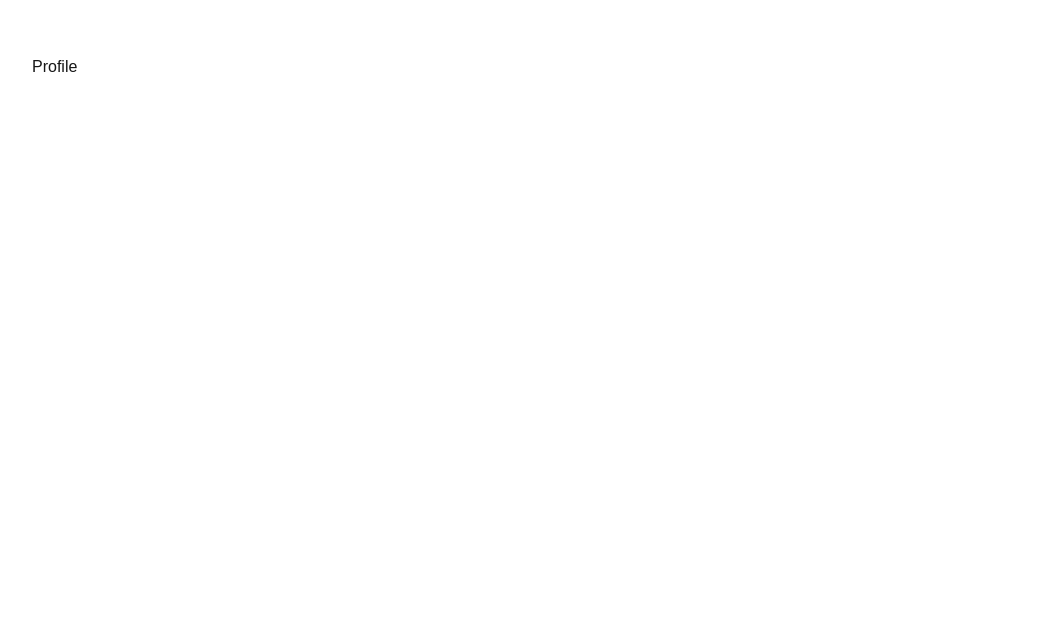
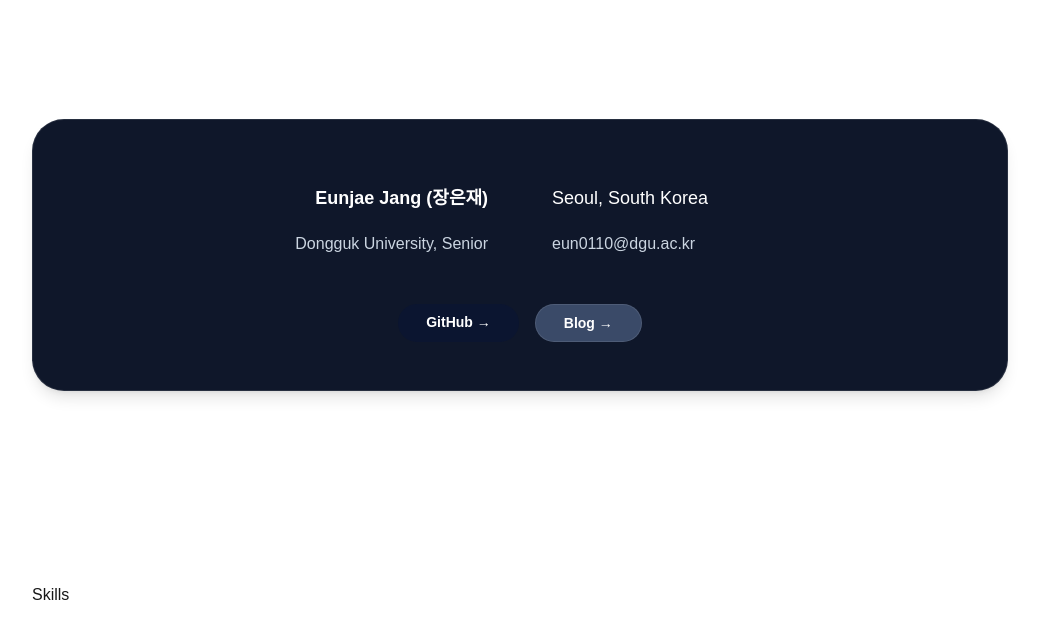
Before and after one commit to eae22/portfolio, a Next.js app: page / in a window 1280 px wide. Shown: the part 910-1540 px from the top of the page, without its empty margins (120-1159 px from the left). Built offline with nearby package versions, Linux system fonts and the light colour scheme.

Commit message:
✨ feat: Profile 섹션 구현 (#2)

```diff
--- a/src/app/globals.css
+++ b/src/app/globals.css
@@ -16,6 +16,14 @@
   --color-intro-badge-bg: #1e293b;
   --color-intro-button-bg: #334155;
   --color-intro-button-hover: #475569;
+
+  /* profile */
+  --color-profile-card-bg: #0f172a;
+  --color-profile-card-border: rgba(255, 255, 255, 0.1);
+  --color-profile-button-bg: #0b1530;
+  --color-profile-button-hover: #162447;
+  --color-profile-blog-bg: #3a4a68;
+  --color-profile-blog-hover: #4a5d80;
 }
 
 @theme inline {
--- a/src/app/page.tsx
+++ b/src/app/page.tsx
@@ -1,4 +1,5 @@
 import Intro from "@/sections/Intro";
+import Profile from "@/sections/Profile";
 
 export default function Home() {
   const sectionClassName =
@@ -10,8 +11,8 @@
         <Intro />
       </section>
 
-      <section id="profile" className={sectionClassName}>
-        <h1>Profile</h1>
+      <section id="profile">
+        <Profile />
       </section>
 
       <section id="skills" className={sectionClassName}>
--- /dev/null
+++ b/src/sections/Profile.tsx
@@ -0,0 +1,50 @@
+export default function Profile() {
+  return (
+    <section id="profile" className="mx-auto max-w-5xl scroll-mt-16 px-6 py-24">
+      <div className="mb-8 flex items-center gap-4">
+        <div className="h-8 w-1 rounded-full bg-(--color-nav-text)" />
+        <h2 className="text-base font-bold tracking-wide text-(--color-nav-text)">
+          PROFILE
+        </h2>
+      </div>
+      <div className="mx-auto max-w-302.5 rounded-4xl border border-(--color-profile-card-border) bg-(--color-profile-card-bg) px-16 pt-16 pb-12 shadow-lg">
+        <div className="mx-auto grid max-w-3xl grid-cols-2 gap-16">
+          <div className="space-y-5 text-right">
+            <h3 className="text-lg font-semibold text-(--color-nav-text)">
+              Eunjae Jang (장은재)
+            </h3>
+            <p className="text-base text-(--color-nav-text-muted)">
+              Dongguk University, Senior
+            </p>
+          </div>
+          <div className="space-y-5">
+            <p className="text-lg font-medium text-(--color-nav-text)">
+              Seoul, South Korea
+            </p>
+            <p className="text-base text-(--color-nav-text-muted)">
+              eun0110@dgu.ac.kr
+            </p>
+          </div>
+        </div>
+        <div className="mt-12 flex justify-center gap-4">
+          <a
+            href="https://github.com/eae22"
+            target="_blank"
+            rel="noreferrer"
+            className="rounded-full bg-(--color-profile-button-bg) px-7 py-2 text-sm font-semibold text-(--color-nav-text) transition-colors hover:bg-(--color-profile-button-hover)"
+          >
+            GitHub →
+          </a>
+          <a
+            href="https://blog.naver.com/eae0110"
+            target="_blank"
+            rel="noreferrer"
+            className="rounded-full border border-(--color-profile-card-border) bg-(--color-profile-blog-bg) px-7 py-2 text-sm font-semibold text-(--color-nav-text) transition-colors hover:bg-(--color-profile-blog-hover)"
+          >
+            Blog →
+          </a>
+        </div>
+      </div>
+    </section>
+  );
+}
```
